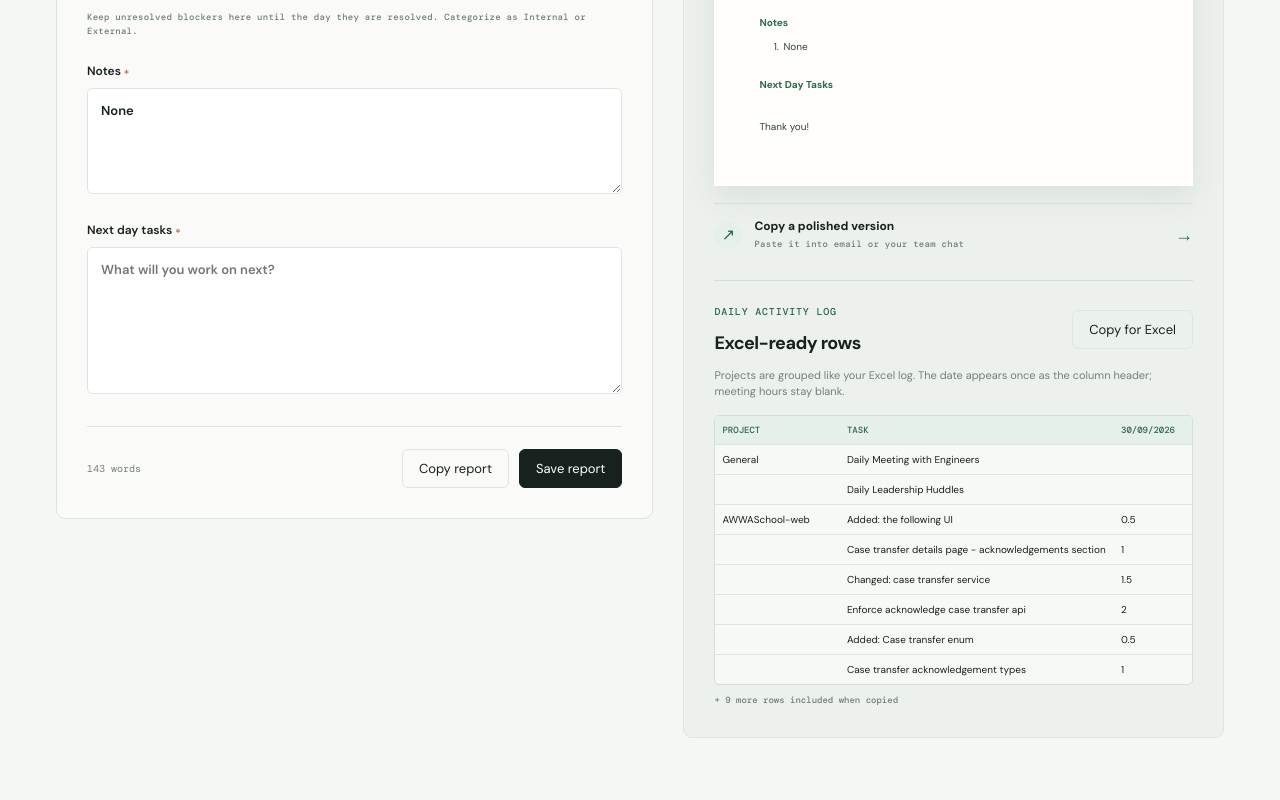
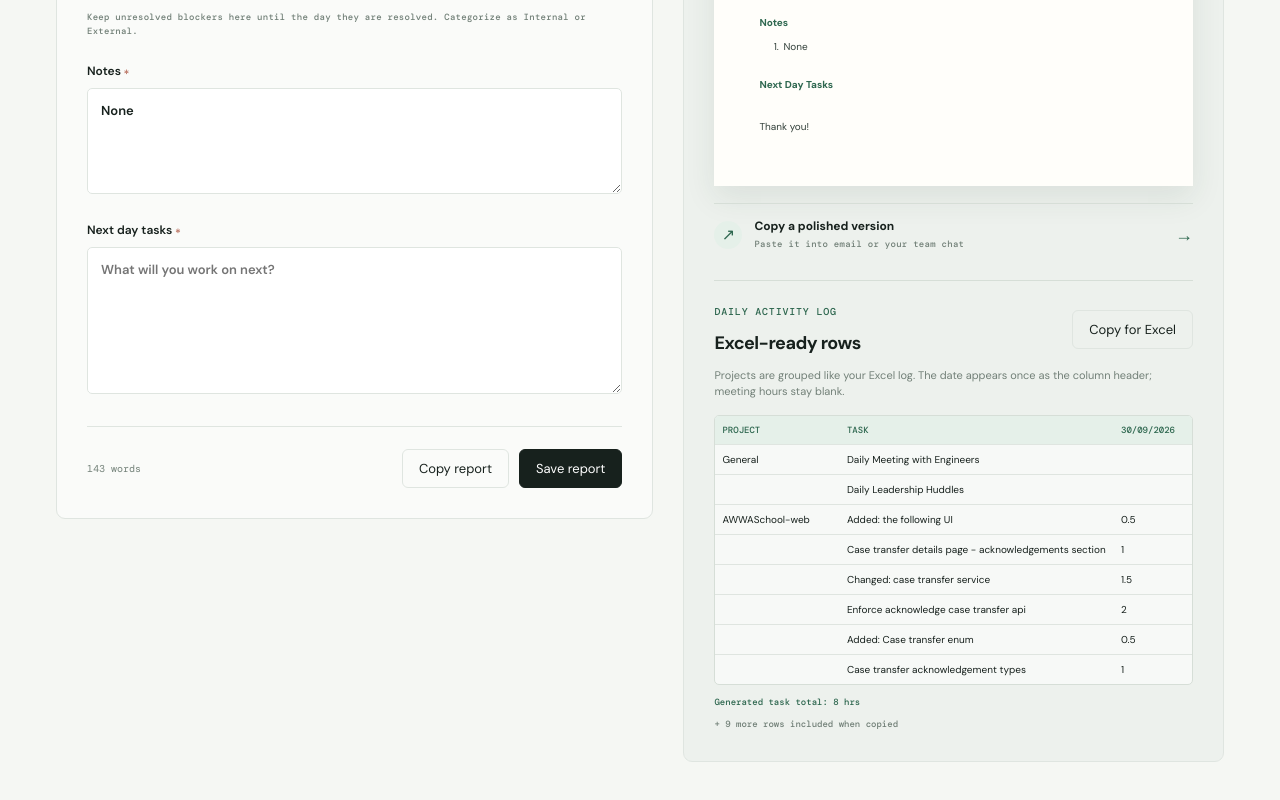
Before and after one commit to joserodny/daily-report, a Next.js app: page / in a window 1280 px wide. Shown: the part 1217-2017 px from the top of the page. Built offline with nearby package versions, Linux system fonts and the light colour scheme; a web font is replaced by a local one.

Commit message:
fix: cap activity log hours

```diff
--- a/app/globals.css
+++ b/app/globals.css
@@ -79,6 +79,7 @@ small { display: block; margin-top: 8px; color: var(--muted); font-size: 9px; li
 .activity-row span { min-width: 0; padding: 8px 7px; overflow: hidden; text-overflow: ellipsis; white-space: nowrap; }
 .activity-header { color: var(--green); background: var(--mint); font: 500 9px 'DM Mono', monospace; text-transform: uppercase; }
 .activity-more { margin-top: 8px; text-transform: none; letter-spacing: 0; }
+.activity-total { margin-top: 10px; color: var(--green); text-transform: none; letter-spacing: 0; }
 @media (max-width: 950px) { .shell { padding: 0 24px 50px; } .workspace { grid-template-columns: 1fr; } .preview-panel { position: static; } .intro { padding: 50px 0 40px; } }
 @media (max-width: 620px) { .topbar { height: 70px; } .autosave, .top-actions .button-ghost { display: none; } .top-actions { gap: 8px; } .intro { display: block; } .date-card { margin-top: 28px; } .editor-panel, .preview-panel { padding: 20px; } .overtime-grid { grid-template-columns: 1fr; gap: 0; } .paper { padding: 30px 25px; } .form-footer { align-items: flex-start; flex-direction: column; } }
 @media print { .topbar, .intro, .editor-panel, .preview-heading, .send-hint { display: none; } .shell { padding: 0; } .workspace, .preview-panel { display: block; border: 0; padding: 0; background: white; } .paper { margin: 0; box-shadow: none; max-width: none; } }
--- a/app/page.tsx
+++ b/app/page.tsx
@@ -50,7 +50,10 @@ export default function Home() {
   const update = (key: keyof Report, value: string | boolean) => setReport((current) => ({ ...current, [key]: value }));
   const reportText = buildReportText(report, subject);
   const reportHtml = buildReportHtml(report, subject);
-  const activityRows = useMemo(() => buildActivityRows(`${report.accomplishments}${report.overtimeEnabled ? `\n${report.overtime}` : ""}`), [report.accomplishments, report.overtime, report.overtimeEnabled]);
+  const activityRows = useMemo(() => {
+    const regularRows = buildActivityRows(report.accomplishments, 8);
+    return report.overtimeEnabled ? [...regularRows, ...buildActivityRows(report.overtime)] : regularRows;
+  }, [report.accomplishments, report.overtime, report.overtimeEnabled]);
   const activityText = buildActivityText(activityRows, report.date);
 
   const save = () => {
@@ -120,14 +123,16 @@ function PreviewNodes({ nodes, isOvertime, parentLevel = 0 }: { nodes: ReportNod
 }
 
 function ActivityLog({ rows, date, copied, onCopy }: { rows: ActivityRow[]; date: string; copied: boolean; onCopy: () => void }) {
-  return <section className="activity-card"><div className="activity-heading"><div><p className="eyebrow">DAILY ACTIVITY LOG</p><h3>Excel-ready rows</h3></div><button className="button button-ghost" onClick={onCopy}>{copied ? "Copied" : "Copy for Excel"}</button></div><p className="activity-note">Projects are grouped like your Excel log. The date appears once as the column header; meeting hours stay blank.</p><div className="activity-table"><div className="activity-row activity-header"><span>Project</span><span>Task</span><span>{formatShortDate(date)}</span></div>{rows.slice(0, 8).map((row, index) => <div className="activity-row" key={`${row.task}-${index}`}><span>{index === 0 || rows[index - 1].project !== row.project ? row.project : ""}</span><span>{row.task}</span><span>{row.hours}</span></div>)}</div>{rows.length > 8 ? <small className="activity-more">+ {rows.length - 8} more rows included when copied</small> : null}</section>;
+  const totalHours = rows.reduce((sum, row) => sum + (Number(row.hours) || 0), 0);
+  return <section className="activity-card"><div className="activity-heading"><div><p className="eyebrow">DAILY ACTIVITY LOG</p><h3>Excel-ready rows</h3></div><button className="button button-ghost" onClick={onCopy}>{copied ? "Copied" : "Copy for Excel"}</button></div><p className="activity-note">Projects are grouped like your Excel log. The date appears once as the column header; meeting hours stay blank.</p><div className="activity-table"><div className="activity-row activity-header"><span>Project</span><span>Task</span><span>{formatShortDate(date)}</span></div>{rows.slice(0, 8).map((row, index) => <div className="activity-row" key={`${row.task}-${index}`}><span>{index === 0 || rows[index - 1].project !== row.project ? row.project : ""}</span><span>{row.task}</span><span>{row.hours}</span></div>)}</div><small className="activity-total">Generated task total: {totalHours} hrs</small>{rows.length > 8 ? <small className="activity-more">+ {rows.length - 8} more rows included when copied</small> : null}</section>;
 }
 
-function buildActivityRows(value: string): ActivityRow[] {
+function buildActivityRows(value: string, maxHours?: number): ActivityRow[] {
   const rows: ActivityRow[] = [];
   let project = "General";
   let meetings = false;
   let taskIndex = 0;
+  let usedHours = 0;
   value.split("\n").map((line) => line.trim()).filter(Boolean).forEach((line) => {
     if (line === "Meetings Attended:") { meetings = true; return; }
     if (line === "AWWA School:" || line === "AWWA School") { meetings = false; project = "AWWA School"; return; }
@@ -136,8 +141,11 @@ function buildActivityRows(value: string): ActivityRow[] {
     const isMeeting = meetings;
     if (isMeeting) rows.push({ project: "General", task: line, hours: "" });
     else {
-      const hours = ["0.5", "1", "1.5", "2"][taskIndex % 4];
+      const sampleHours = [0.5, 1, 1.5, 2][taskIndex % 4];
+      const remaining = maxHours === undefined ? sampleHours : Math.max(0, maxHours - usedHours);
+      const hours = remaining > 0 ? String(Math.min(sampleHours, remaining)) : "";
       rows.push({ project, task: line, hours });
+      usedHours += Number(hours) || 0;
       taskIndex += 1;
     }
   });
```
